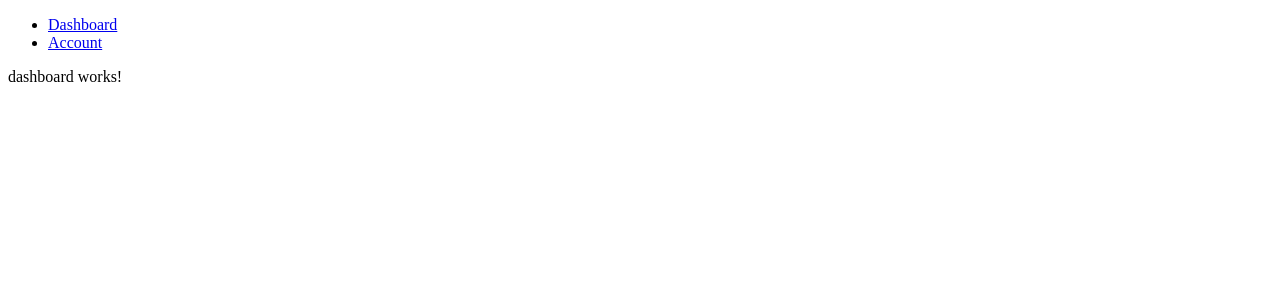
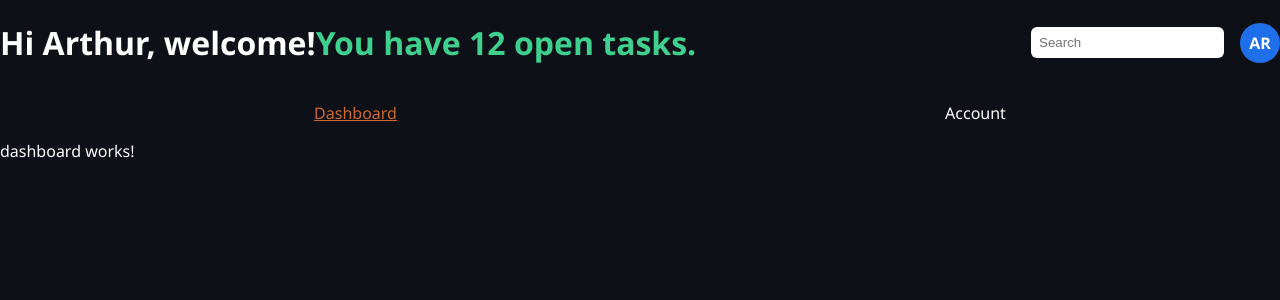
Before and after one commit to Danets/dashboard-angular, an Angular app: page /dashboard in a window 1280 px wide. Shown: the top 300 px of the page. Built offline with nearby package versions, Linux system fonts and the light colour scheme.

Commit message:
Were developed Header and Navigation components

```diff
--- a/src/app/app.html
+++ b/src/app/app.html
@@ -1,13 +1,5 @@
-<div>
-  <nav>
-    <ul>
-      <li>
-        <a routerLink="/dashboard" routerLinkActive="link-active">Dashboard</a>
-      </li>
-      <li>
-        <a routerLink="/account" routerLinkActive="link-active">Account</a>
-      </li>
-    </ul>
-  </nav>
+<div class="app-container">
+  <app-header />
+  <app-navigation />
   <router-outlet />
 </div>
--- a/src/app/app.ts
+++ b/src/app/app.ts
@@ -1,9 +1,11 @@
 import { Component } from '@angular/core';
-import { RouterLink, RouterOutlet } from '@angular/router';
+import { RouterOutlet } from '@angular/router';
+import { Navigation } from './shared/components/layout/navigation/navigation';
+import { Header } from './shared/components/layout/header/header';
 
 @Component({
   selector: 'app-root',
-  imports: [RouterOutlet, RouterLink],
+  imports: [RouterOutlet, Navigation, Header],
   templateUrl: './app.html',
   styleUrl: './app.scss',
 })
--- a/src/app/pages/dashboard/dashboard.ts
+++ b/src/app/pages/dashboard/dashboard.ts
@@ -4,8 +4,6 @@ import { Component } from '@angular/core';
   selector: 'app-dashboard',
   imports: [],
   templateUrl: './dashboard.html',
-  styleUrl: './dashboard.scss'
+  styleUrl: './dashboard.scss',
 })
-export class Dashboard {
-
-}
+export class Dashboard {}
--- /dev/null
+++ b/src/app/shared/components/layout/header/header.html
@@ -0,0 +1,7 @@
+<header class="header">
+  <h1>Hi Arthur, welcome!<span>You have 12 open tasks.</span></h1>
+  <div class="header__search">
+    <input type="text" placeholder="Search" />
+    <div class="header__user">AR</div>
+  </div>
+</header>
--- /dev/null
+++ b/src/app/shared/components/layout/header/header.scss
@@ -0,0 +1,28 @@
+.header {
+  display: flex;
+  justify-content: space-between;
+  align-items: center;
+  h1 span {
+    color: #3fcf8e;
+  }
+  .header__search {
+    display: flex;
+    align-items: center;
+    gap: 1rem;
+    input {
+      padding: 0.5rem;
+      border-radius: 6px;
+      border: none;
+    }
+    .header__user {
+      width: 40px;
+      height: 40px;
+      border-radius: 50%;
+      background-color: #1f6feb;
+      display: flex;
+      justify-content: center;
+      align-items: center;
+      font-weight: bold;
+    }
+  }
+}
--- /dev/null
+++ b/src/app/shared/components/layout/navigation/navigation.html
@@ -0,0 +1,23 @@
+<nav>
+  <ul class="nav">
+    <li class="nav__item">
+      <a
+        class="nav__link"
+        routerLink="/dashboard"
+        routerLinkActive="nav__link-active"
+        [routerLinkActiveOptions]="{exact: true}"
+      >
+        Dashboard
+      </a>
+    </li>
+    <li class="nav__item">
+      <a
+        class="nav__link"
+        routerLink="/account"
+        routerLinkActive="nav__link-active"
+      >
+        Account
+      </a>
+    </li>
+  </ul>
+</nav>
--- /dev/null
+++ b/src/app/shared/components/layout/navigation/navigation.scss
@@ -0,0 +1,16 @@
+.nav {
+  display: flex;
+  justify-content: space-around;
+  padding: 0.5rem auto;
+  list-style-type: none;
+  .nav__link {
+    display: block;
+    color: #fff;
+    text-decoration: none;
+    cursor: pointer;
+  }
+  .nav__link-active {
+    color: rgb(206, 103, 44);
+    text-decoration: underline;
+  }
+}
--- a/src/styles.scss
+++ b/src/styles.scss
@@ -1 +1,7 @@
 /* You can add global styles to this file, and also import other style files */
+body {
+  margin: 0;
+  font-family: "Segoe UI", sans-serif;
+  background-color: #0d1117;
+  color: #ffffff;
+}
```
Also changed, not shown: src/app/shared/components/layout/header/header.ts (added, +11 -0 lines), src/app/shared/components/layout/navigation/navigation.ts (added, +10 -0 lines).
